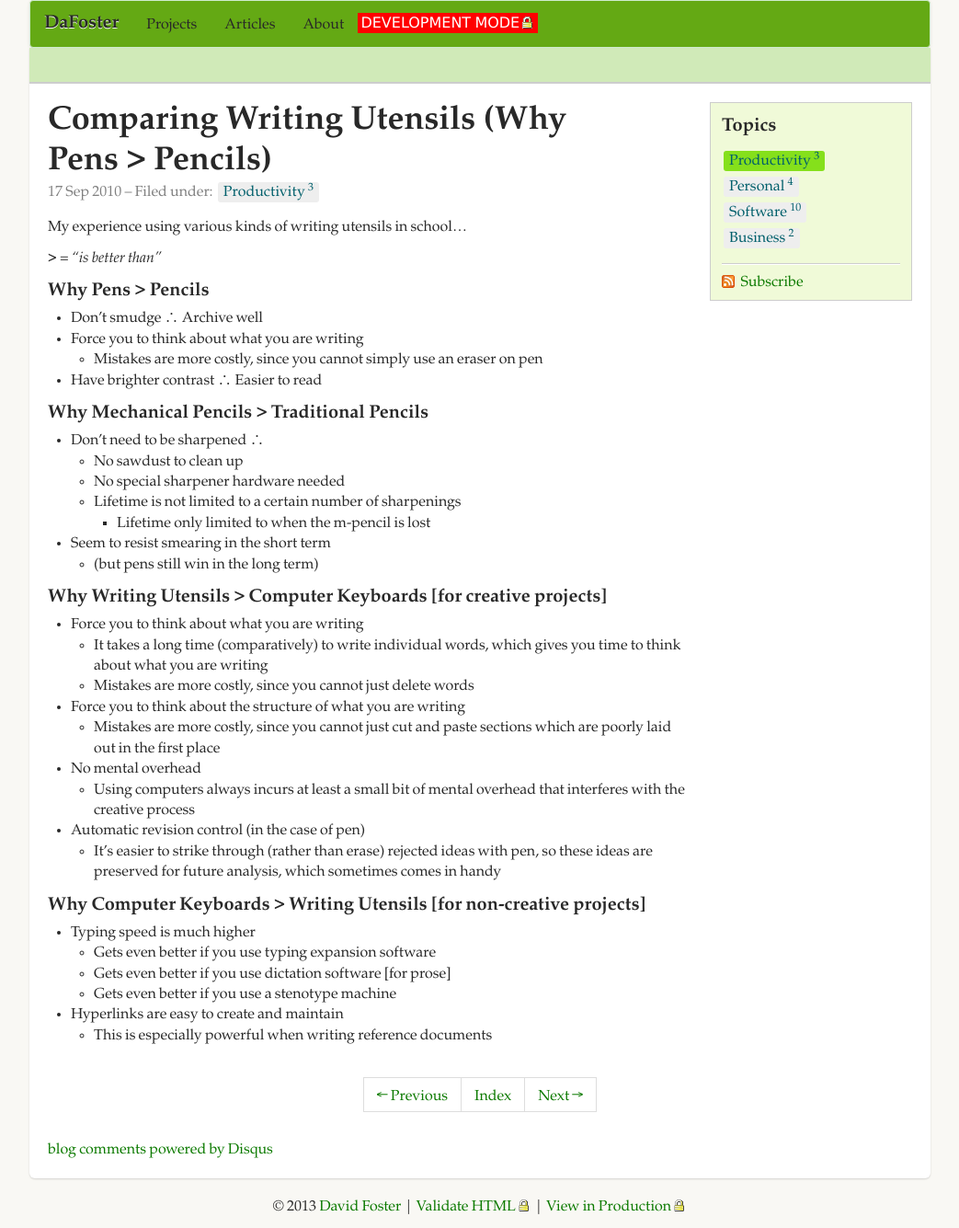
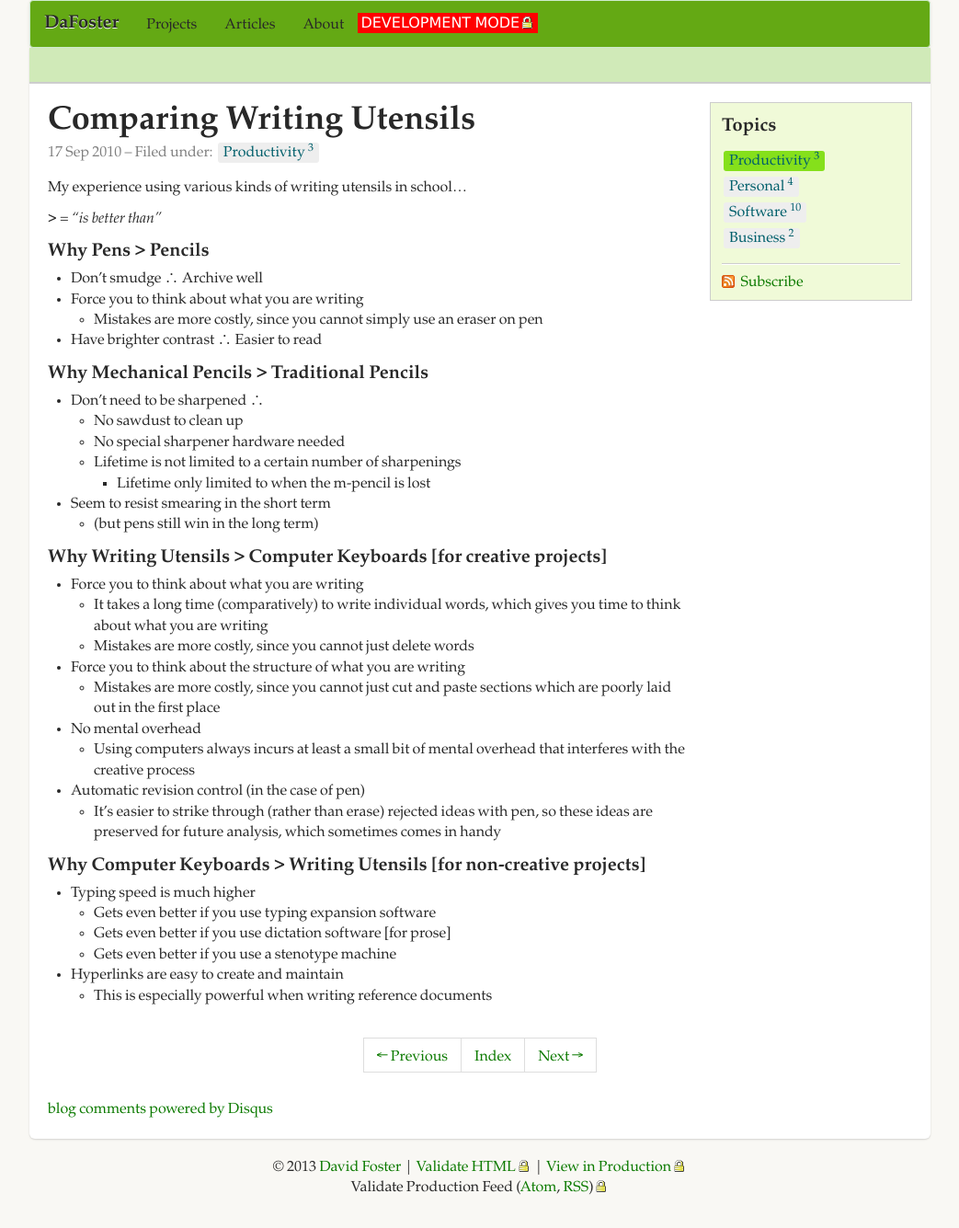
Before and after one commit to davidfstr/dafoster.net, a Jekyll site: the page built from _posts/2010-09-17-comparing-writing-utensils.md, in a window 1280 px wide. Shown: the whole page at 92% size, without its empty margins (118-1161 px from the left). Built offline with Jekyll 4.4.1, drawn with Linux system fonts in a browser that asks for light colours; Markdown is read by kramdown in place of the engine named in the settings; comment, search, counter and statistics services are not loaded; after the commit the page ends 1314 px from its top, so only the background shows below that.

Commit message:
Improve feed conformance.

```diff
--- a/_layouts/default.html
+++ b/_layouts/default.html
@@ -147,6 +147,8 @@
         {% if site.safe == false %}
          | <a href="javascript:void(window.location='x-validator-sac://open?uri='+escape(window.location))"><span class="private">Validate HTML</span></a>
          | <a href="{{ site.production_url }}{{ page.url | replace: '/index.html', '/' }}"><span class="private">View in Production</span></a>
+        <br/>
+        <span class="private">Validate Production Feed (<a href="http://validator.w3.org/feed/check.cgi?url=http%3A%2F%2Fdafoster.net%2Fatom.xml">Atom</a>, <a href="http://validator.w3.org/feed/check.cgi?url=http%3A%2F%2Fdafoster.net%2Frss.xml">RSS</a>)</span>
         {% endif %}
         </p>
       </footer>
--- a/_posts/2010-09-17-comparing-writing-utensils.md
+++ b/_posts/2010-09-17-comparing-writing-utensils.md
@@ -1,6 +1,6 @@
 ---
 layout: post
-title: Comparing Writing Utensils (Why Pens&nbsp;>&nbsp;Pencils)
+title: Comparing Writing Utensils
 tags: [Productivity]
 x_date_published: 2012-12-21
 
--- a/atom.xml
+++ b/atom.xml
@@ -9,7 +9,7 @@
  <link href="{{ site.production_url }}/"/>
  <link href="{{ site.production_url }}/atom.xml" rel="self"/>
  <updated>{{ site.time | date_to_xmlschema }}</updated>
- <id>{{ site.production_url }}</id>
+ <id>{{ site.production_url }}/</id>
  <author>
    <name>{{ site.author.name }}</name>
    {% if site.author.email %}<email>{{ site.author.email }}</email>{% endif %}
--- a/rss.xml
+++ b/rss.xml
@@ -1,7 +1,7 @@
 ---
 layout: nil
 ---
-<?xml version="1.0"?>
+<?xml version="1.0" encoding="utf-8"?>
 <rss version="2.0" xmlns:atom="http://www.w3.org/2005/Atom">
   <channel>
     <title>{{ site.title }}</title>
```
